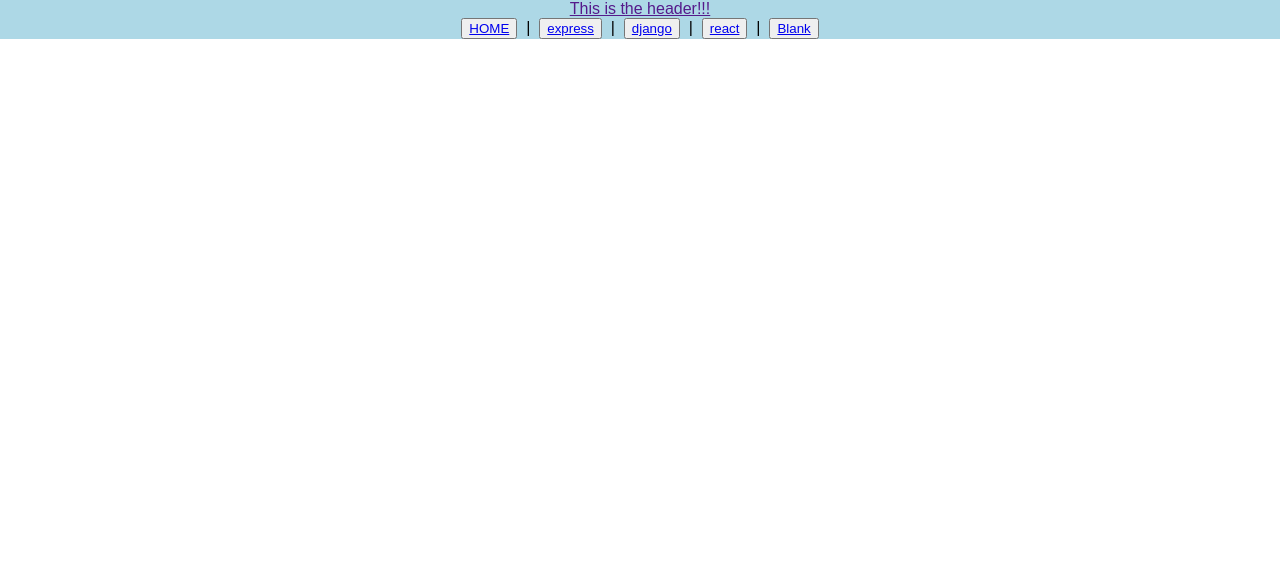
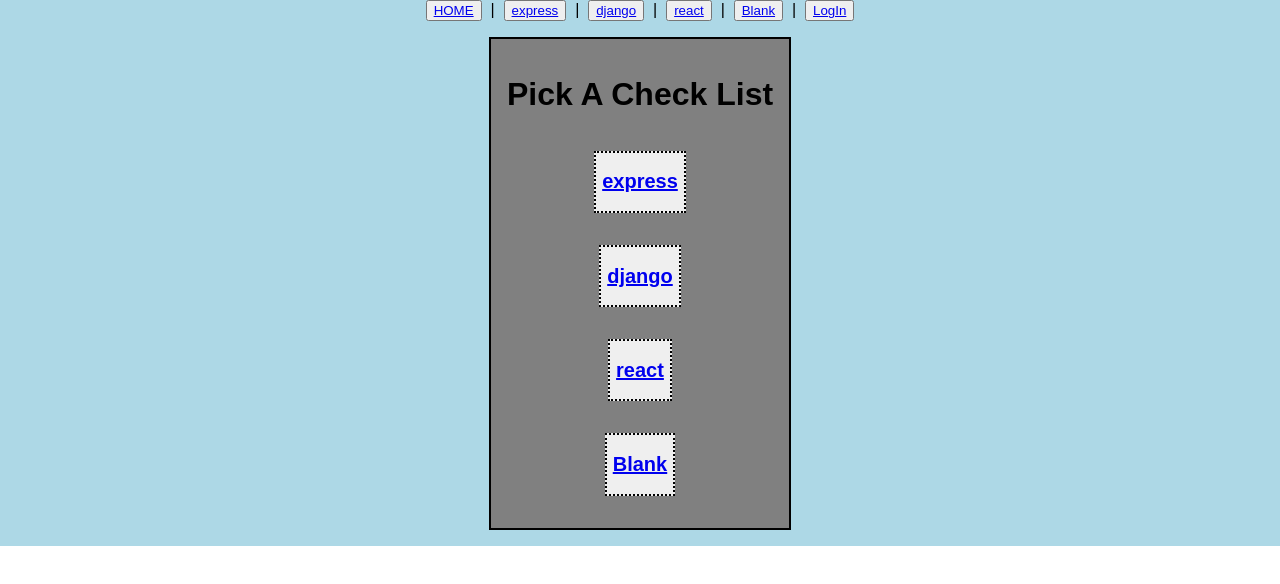
Before and after one commit to brennanp93/checklist-app, a React (Create React App) app: page / in a window 1280 px wide. Shown: the top 584 px of the page. Built offline with nearby package versions, Linux system fonts and the light colour scheme.

Commit message:
Add delete button to Blank checklist

```diff
--- a/src/Header.jsx
+++ b/src/Header.jsx
@@ -1,9 +1,34 @@
+import { Routes, Route, Link } from "react-router-dom";
 export default function Header() {
-    return (
-      <header>
-        <a href="" target="_blank">
-          This is the header!!!
-        </a>
-      </header>
-    );
-  }
+  return (
+    <header>
+      <nav>
+        <div>
+          <button>
+            <Link to="/">HOME</Link>
+          </button>
+          &nbsp;&nbsp;|&nbsp;&nbsp;
+          <button>
+            <Link to="/Express">express</Link>
+          </button>
+          &nbsp;&nbsp;|&nbsp;&nbsp;
+          <button>
+            <Link to="/Django">django</Link>
+          </button>
+          &nbsp;&nbsp;|&nbsp;&nbsp;
+          <button>
+            <Link to="/React">react</Link>
+          </button>
+          &nbsp;&nbsp;|&nbsp;&nbsp;
+          <button>
+            <Link to="/blank">Blank</Link>
+          </button>
+          &nbsp;&nbsp;|&nbsp;&nbsp;
+          <button>
+            <Link to="/">LogIn</Link>
+          </button>
+        </div>
+      </nav>
+    </header>
+  );
+}
--- a/src/component/BlankList.jsx
+++ b/src/component/BlankList.jsx
@@ -8,14 +8,17 @@
     {
       step: "Buy Cheese",
       website: "https://cheese.com/",
-      completed: false
+      completed: false,
+      id: Math.floor(Math.random() * 100)
     }
   ]);
   console.log(checkList);
   const [newItem, setNewItem] = useState({
     step: "",
     website: "",
-    completed: false
+    completed: false,
+    id: Math.floor(Math.random() * 100)
+
   });
 
   function handleSubmit(evt) {
@@ -24,7 +27,9 @@
     setNewItem({
       step: "",
       website: "",
-      completed: false
+      completed: false,
+      id: Math.floor(Math.random() * 100)
+
     })
   }
 
@@ -46,12 +51,21 @@
     setCheckList(updatedList);
   }
 
+  function deleteItem(id) {
+    const removeItem = checkList.filter((item) => {
+      return item.id !== id;
+    });
+    setCheckList(removeItem)
+    console.log(removeItem)
+  }
+
   return (
     <>
       <div>
         <h1>Custom CheckList</h1>
         {checkList.map((item, idx) => (
-          <div className="listStyle">
+          <div className="listStyle"
+            style={{ textDecoration: item.completed ? "line-Through" : '' }}>
             <h1>{item.step}</h1>
             <div>
               <a href={item.website} target="_blank">
@@ -60,8 +74,10 @@
             </div>
             <div>
               <button onClick={() => setBoolean(idx)} type="submit">
-              {item.completed ? 'Undo 🔙' : 'Click to Mark as Complete ✅'}
+                {item.completed ? 'Undo 🔙' : 'Click to Mark as Complete ✅'}
               </button>
+              &nbsp;|&nbsp;
+              <button onClick={() => deleteItem(item.id)} type="submit">Delete ❌</button>
             </div>
           </div>
         ))}
--- a/src/component/CheckLists.jsx
+++ b/src/component/CheckLists.jsx
@@ -29,12 +29,12 @@
 
   return (
     <>
-      <h2>{checkList}</h2>
+      <h2>{checkList} CheckList</h2>
       {/* <div>{e}</div> */}
       {oneStep.steps.map((step, idx) => (
         <div className="listStyle">
-          <div >
-            <h1>{step.title}</h1>
+          <div style={{textDecoration: step.completed ? "line-Through" : ''}}>
+            <h1 >{step.title}</h1>
             <p>{step.description}</p>
             <p>{step.website}</p>
             <div>
--- a/src/data.js
+++ b/src/data.js
@@ -5,7 +5,7 @@
 
 export const checkLists = [
     {
-        "name": "express",
+        "name": "Express",
         "description": "Some description you may or may not want to have above the steps",
         "anyOtherMetaData": "idk",
         "steps": [
@@ -61,7 +61,7 @@
         ]
     },
     {
-        "name": "django",
+        "name": "Django",
         "description": "Some description you may or may not want to have above the steps",
         "anyOtherMetaData": "idk",
         "steps": [
@@ -96,7 +96,7 @@
         ]
     },
     {
-        "name": "react",
+        "name": "React",
         "description": "Some description you may or may not want to have above the steps",
         "anyOtherMetaData": "idk",
         "steps": [
--- a/src/pages/App/App.css
+++ b/src/pages/App/App.css
@@ -27,3 +27,15 @@
     margin: 5px;
     padding: 5px
 }
+
+.checkListBtnBox {
+  padding: 1rem;
+  margin: 1rem;
+  background-color: grey;
+  border: solid black 2px;
+}
+
+.checkListBtnBox button {
+  margin: 1rem;
+  border: dotted black 2px;
+}
--- a/src/pages/App/App.jsx
+++ b/src/pages/App/App.jsx
@@ -1,7 +1,8 @@
 import { Routes, Route, Link } from "react-router-dom";
 import { checkLists } from "../../data";
-import Test from "../../component/CheckLists";
+import CheckList from "../../component/CheckLists";
 import Header from "../../Header";
+import HomePage from "../Home/HomePage";
 import BlankList from "../../component/BlankList";
 import "../../index.css";
 import './App.css';
@@ -11,7 +12,7 @@
   return (
     <div className="App">
       <Header />
-      <div>
+      {/* <div>
         <button>
           <Link to="/">HOME</Link>
         </button>
@@ -31,9 +32,14 @@
         <button>
           <Link to="/blank">Blank</Link>
         </button>
-      </div>
+        &nbsp;&nbsp;|&nbsp;&nbsp;
+        <button>
+          <Link to="/blank">LogIn</Link>
+        </button>
+      </div> */}
       <Routes>
-        <Route path="/:checkList" element={<Test checkListSteps={checkLists} />} />
+        <Route path="/" element={<HomePage />} />
+        <Route path="/:checkList" element={<CheckList checkListSteps={checkLists} />} />
         <Route path="/blank" element={<BlankList />} />
       </Routes>
     </div>
--- /dev/null
+++ b/src/pages/Home/HomePage.jsx
@@ -0,0 +1,39 @@
+import { Routes, Route, Link } from "react-router-dom";
+
+export default function HomePage() {
+    return (
+        <div>
+            <div className="checkListBtnBox">
+                <h1>Pick A Check List</h1>
+                <div>
+                    <button >
+                        <h2>
+                            <Link to="/Express">express</Link>
+                        </h2>
+                    </button>
+                </div>
+                <div>
+                    <button>
+                        <h2>
+                            <Link to="/Django">django</Link>
+                        </h2>
+                    </button>
+                </div>
+                <div>
+                    <button>
+                        <h2>
+                            <Link to="/react">react</Link>
+                        </h2>
+                    </button>
+                </div>
+                <div>
+                    <button>
+                        <h2>
+                            <Link to="/blank">Blank</Link>
+                        </h2>
+                    </button>
+                </div>
+            </div>
+        </div>
+    );
+}
```
